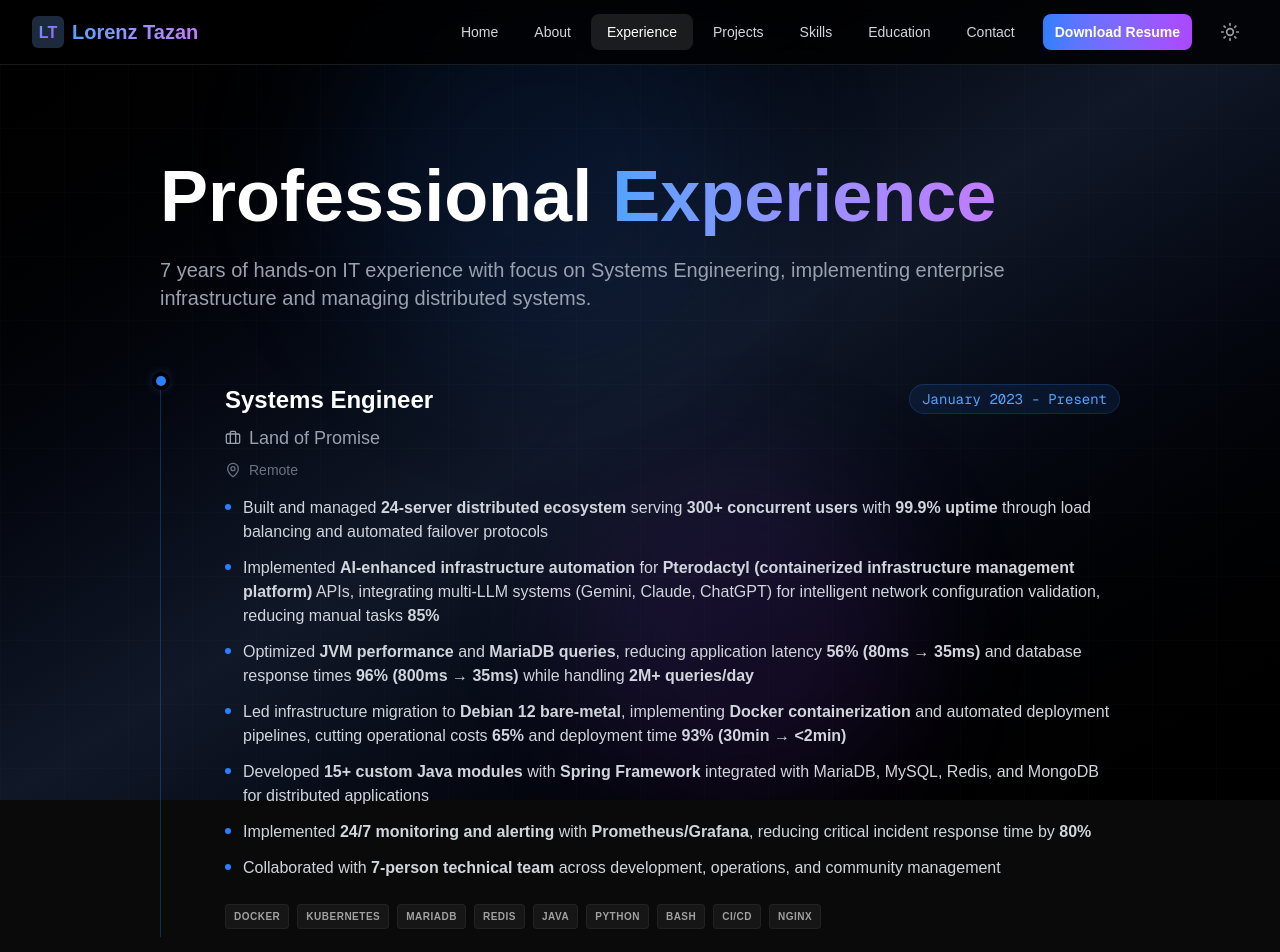
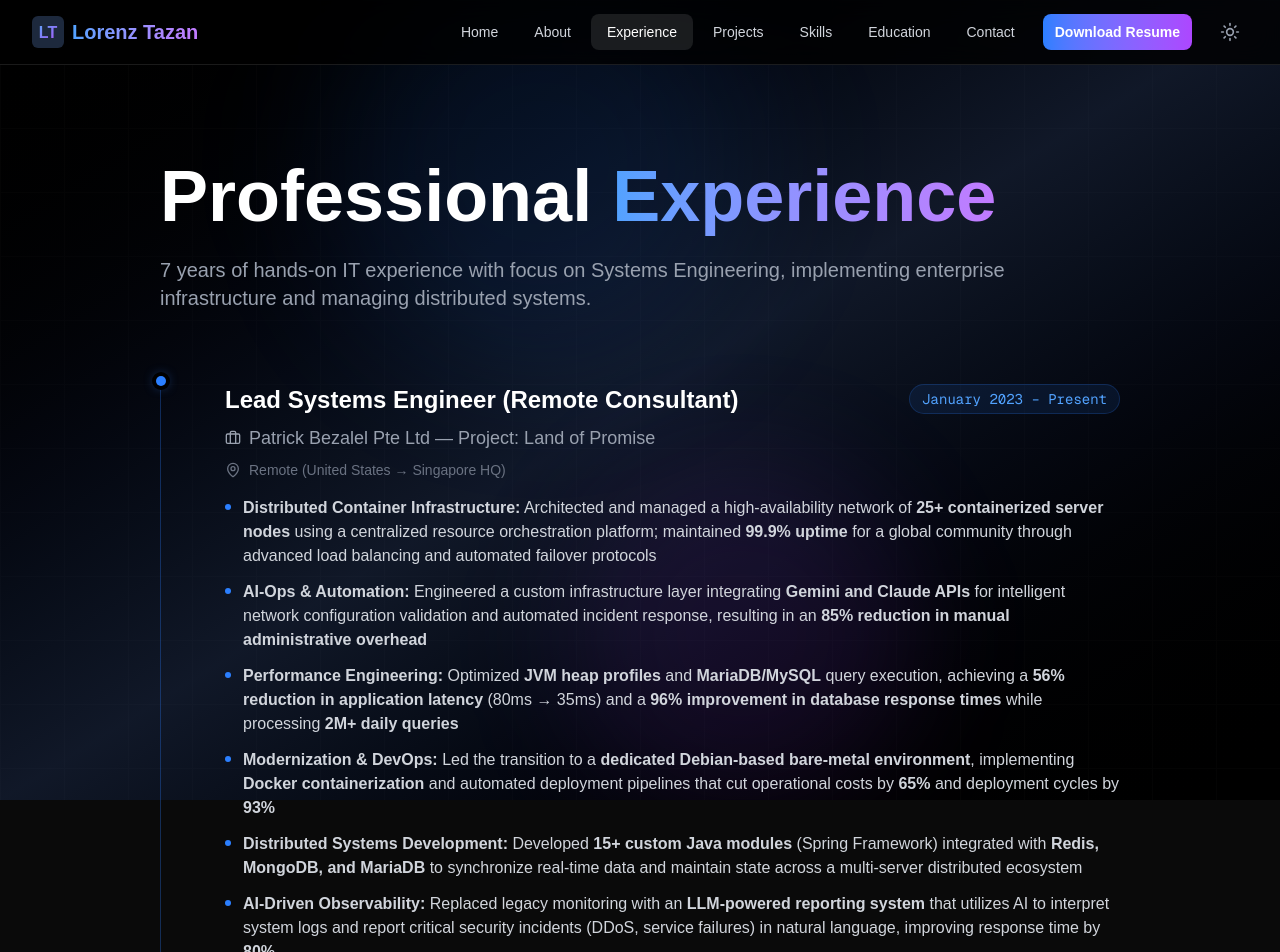
Before and after one commit to AIKUSAN/portfolio, a Next.js app: page /experience in a window 1280 px wide. Shown: the top 952 px of the page. Built offline with nearby package versions, Linux system fonts and the light colour scheme.

Commit message:
feat: update Land of Promise experience to Lead Systems Engineer

```diff
--- a/src/app/experience/page.tsx
+++ b/src/app/experience/page.tsx
@@ -7,22 +7,22 @@ import { Briefcase, MapPin } from "lucide-react";
 
 const experiences = [
   {
-    title: "Systems Engineer",
-    company: "Land of Promise",
-    location: "Remote",
-    period: "January 2023 - Present",
+    title: "Lead Systems Engineer (Remote Consultant)",
+    company: "Patrick Bezalel Pte Ltd — Project: Land of Promise",
+    location: "Remote (United States → Singapore HQ)",
+    period: "January 2023 – Present",
     current: true,
     color: "blue",
     achievements: [
-      "Built and managed **24-server distributed ecosystem** serving **300+ concurrent users** with **99.9% uptime** through load balancing and automated failover protocols",
-      "Implemented **AI-enhanced infrastructure automation** for **Pterodactyl (containerized infrastructure management platform)** APIs, integrating multi-LLM systems (Gemini, Claude, ChatGPT) for intelligent network configuration validation, reducing manual tasks **85%**",
-      "Optimized **JVM performance** and **MariaDB queries**, reducing application latency **56% (80ms → 35ms)** and database response times **96% (800ms → 35ms)** while handling **2M+ queries/day**",
-      "Led infrastructure migration to **Debian 12 bare-metal**, implementing **Docker containerization** and automated deployment pipelines, cutting operational costs **65%** and deployment time **93% (30min → <2min)**",
-      "Developed **15+ custom Java modules** with **Spring Framework** integrated with MariaDB, MySQL, Redis, and MongoDB for distributed applications",
-      "Implemented **24/7 monitoring and alerting** with **Prometheus/Grafana**, reducing critical incident response time by **80%**",
-      "Collaborated with **7-person technical team** across development, operations, and community management"
+      "**Distributed Container Infrastructure:** Architected and managed a high-availability network of **25+ containerized server nodes** using a centralized resource orchestration platform; maintained **99.9% uptime** for a global community through advanced load balancing and automated failover protocols",
+      "**AI-Ops & Automation:** Engineered a custom infrastructure layer integrating **Gemini and Claude APIs** for intelligent network configuration validation and automated incident response, resulting in an **85% reduction in manual administrative overhead**",
+      "**Performance Engineering:** Optimized **JVM heap profiles** and **MariaDB/MySQL** query execution, achieving a **56% reduction in application latency** (80ms → 35ms) and a **96% improvement in database response times** while processing **2M+ daily queries**",
+      "**Modernization & DevOps:** Led the transition to a **dedicated Debian-based bare-metal environment**, implementing **Docker containerization** and automated deployment pipelines that cut operational costs by **65%** and deployment cycles by **93%**",
+      "**Distributed Systems Development:** Developed **15+ custom Java modules** (Spring Framework) integrated with **Redis, MongoDB, and MariaDB** to synchronize real-time data and maintain state across a multi-server distributed ecosystem",
+      "**AI-Driven Observability:** Replaced legacy monitoring with an **LLM-powered reporting system** that utilizes AI to interpret system logs and report critical security incidents (DDoS, service failures) in natural language, improving response time by **80%**",
+      "**International Technical Consultation:** Consulted remotely from the **United States (since 2024)** for the Singapore-based headquarters, collaborating with a 7-person cross-functional team to align global technical infrastructure with project mission goals"
     ],
-    technologies: ["Docker", "Kubernetes", "MariaDB", "Redis", "Java", "Python", "Bash", "CI/CD", "nginx"]
+    technologies: ["Docker", "Java (Spring)", "MariaDB", "MySQL", "Redis", "MongoDB", "Gemini API", "Claude API", "Debian Linux", "Bash", "CI/CD"]
   },
   {
     title: "Network Infrastructure Consultant",
--- a/src/app/page.tsx
+++ b/src/app/page.tsx
@@ -163,22 +163,22 @@ export default function Home() {
               >
                 <span className="absolute -left-[5px] top-0 h-2.5 w-2.5 rounded-full bg-blue-500 shadow-[0_0_12px_rgba(59,130,246,0.8)] ring-4 dark:ring-black ring-white"></span>
                 <div className="flex flex-col sm:flex-row sm:items-baseline sm:justify-between mb-2">
-                  <h3 className="text-2xl font-bold dark:text-white text-gray-900">Systems Engineer</h3>
-                  <span className="text-sm text-blue-400 font-mono bg-blue-500/10 px-3 py-1 rounded-full border border-blue-500/20">2023 - Present</span>
+                  <h3 className="text-2xl font-bold dark:text-white text-gray-900">Lead Systems Engineer (Remote Consultant)</h3>
+                  <span className="text-sm text-blue-400 font-mono bg-blue-500/10 px-3 py-1 rounded-full border border-blue-500/20">Jan 2023 – Present</span>
                 </div>
-                <h4 className="text-lg dark:text-gray-400 text-gray-600 mb-6">Land of Promise</h4>
+                <h4 className="text-lg dark:text-gray-400 text-gray-600 mb-6">Patrick Bezalel Pte Ltd — Land of Promise</h4>
                 <ul className="space-y-3 dark:text-gray-300 text-gray-700">
                   <li className="flex gap-3 items-start">
                     <span className="mt-2 h-1.5 w-1.5 rounded-full bg-blue-500/50 flex-shrink-0"></span>
-                    <span>Built and managed 24-server distributed ecosystem serving 300+ concurrent users with <strong>99.9% uptime</strong></span>
+                    <span>Architected <strong>25+ containerized server nodes</strong> with <strong>99.9% uptime</strong>; integrated Gemini &amp; Claude APIs to cut admin overhead <strong>85%</strong></span>
                   </li>
                   <li className="flex gap-3 items-start">
                     <span className="mt-2 h-1.5 w-1.5 rounded-full bg-blue-500/50 flex-shrink-0"></span>
-                    <span>Optimized JVM performance, reducing latency <strong>56% (80ms to 35ms)</strong></span>
+                    <span>Reduced application latency <strong>56% (80ms → 35ms)</strong> and DB response times <strong>96%</strong> at <strong>2M+ daily queries</strong></span>
                   </li>
                   <li className="flex gap-3 items-start">
                     <span className="mt-2 h-1.5 w-1.5 rounded-full bg-blue-500/50 flex-shrink-0"></span>
-                    <span>Built CI/CD framework using Docker/Bash, reducing deployments from <strong>30 minutes to &lt;2 minutes</strong></span>
+                    <span>Led Debian bare-metal migration with Docker CI/CD pipelines — cut costs <strong>65%</strong> and deploy cycles <strong>93%</strong>; consulting remotely from the US for Singapore HQ</span>
                   </li>
                 </ul>
               </motion.div>
```
